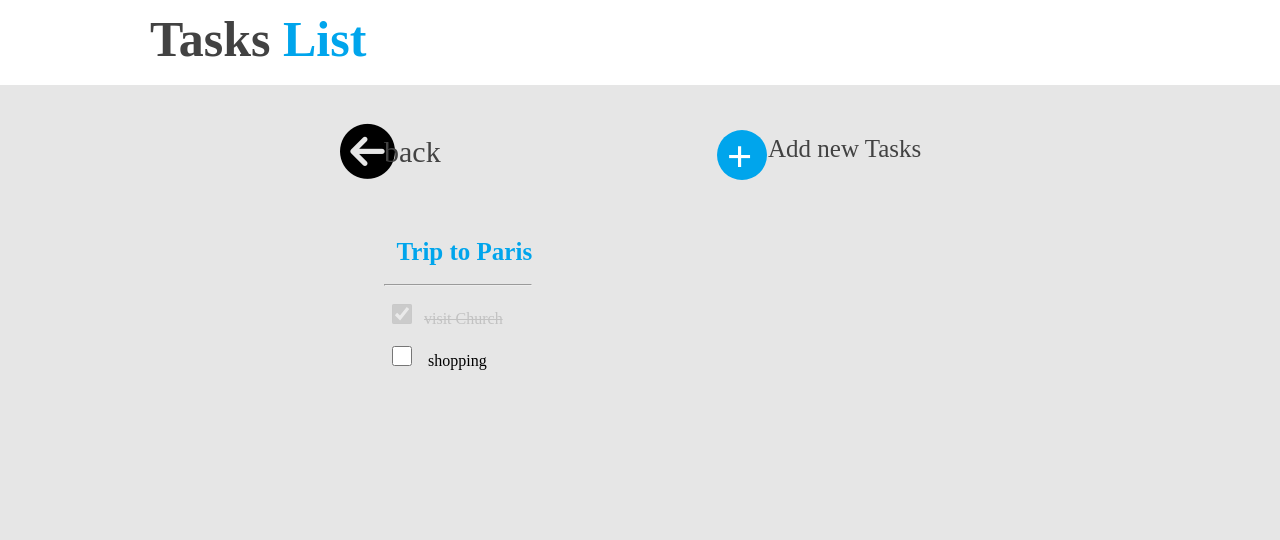
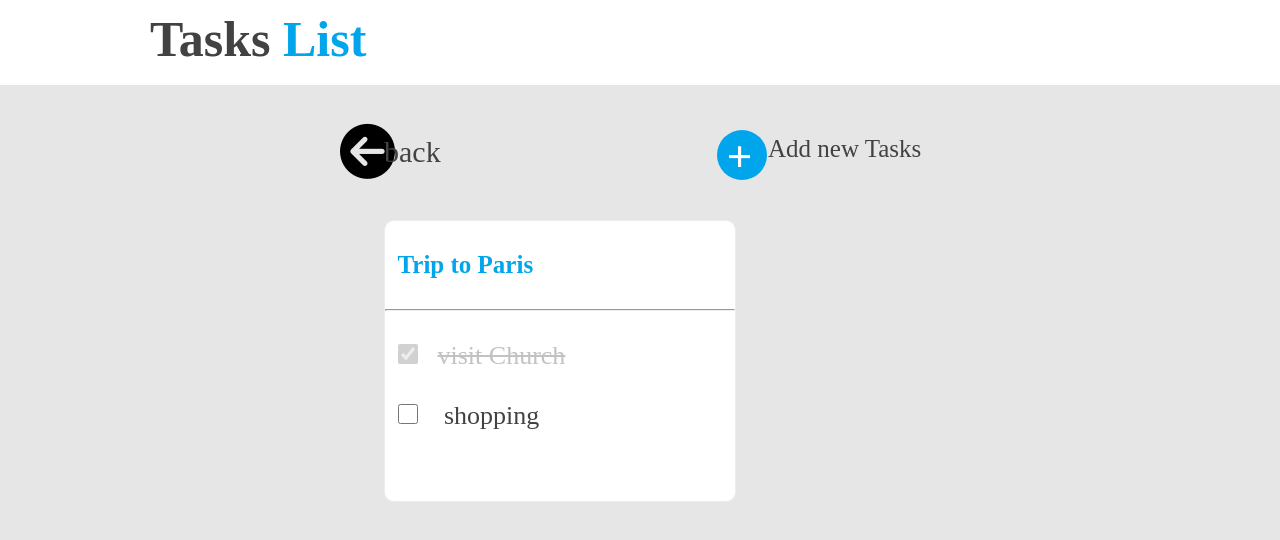
Before and after one commit to Kunalsharma56/project3, a plain HTML site: page index2.html in a window 1280 px wide. Drawn offline with Linux system fonts and the light colour scheme.

Commit message:
Update style.css

```diff
--- a/style.css
+++ b/style.css
@@ -169,6 +169,18 @@ body {
     color: #C2C2C2;
 
 }
+.box8 {
+    width: 350px;
+    height: 280px;
+    border: 1px solid #EDEDED;
+    background-color: #FFF;
+    border-radius: 10px;
+    font-family: 'cursive';
+    font-size: 26px;
+    position: relative;
+    color: #424242;
+    text-decoration: none;
+}
 
 span {
     color: #00A5EC;
```
